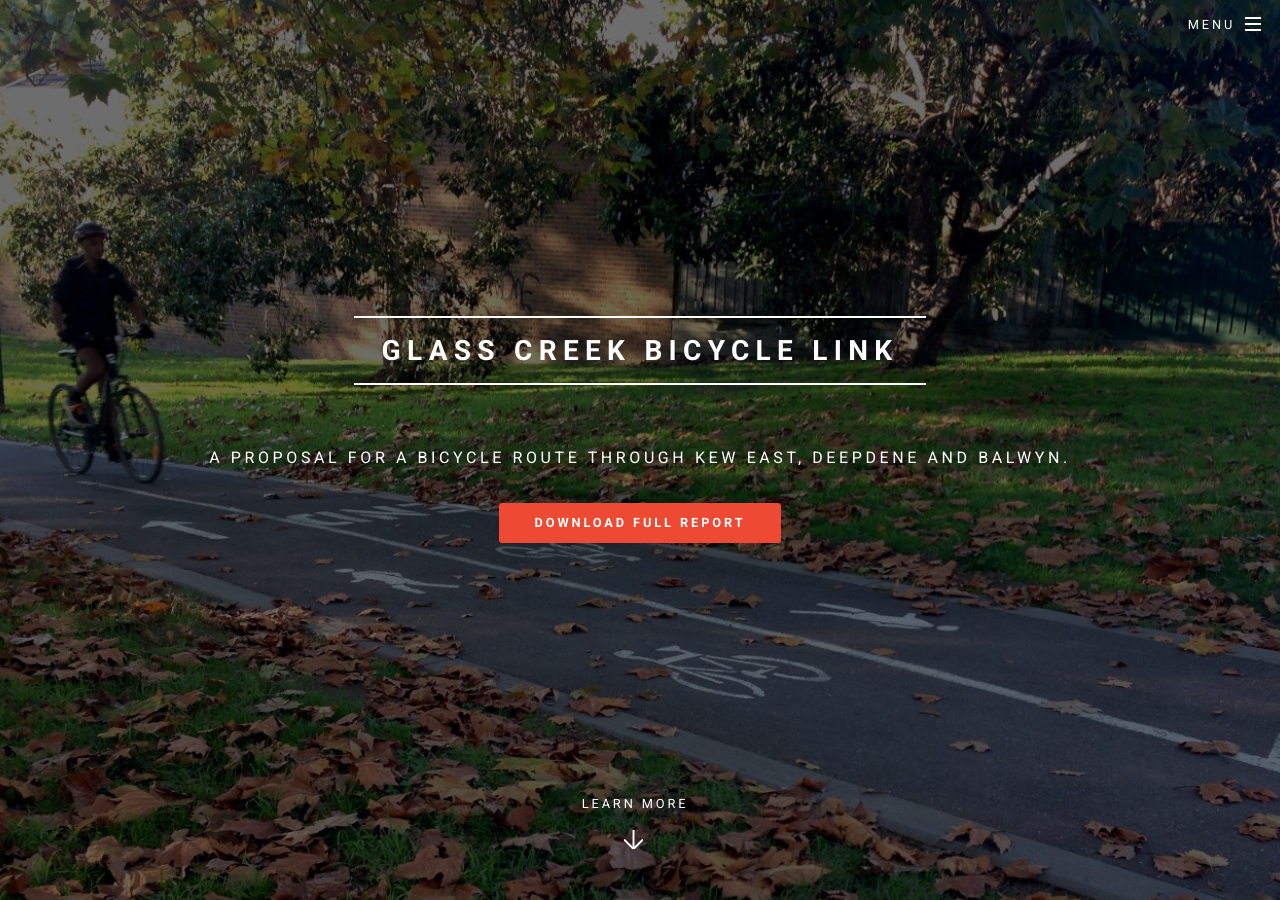
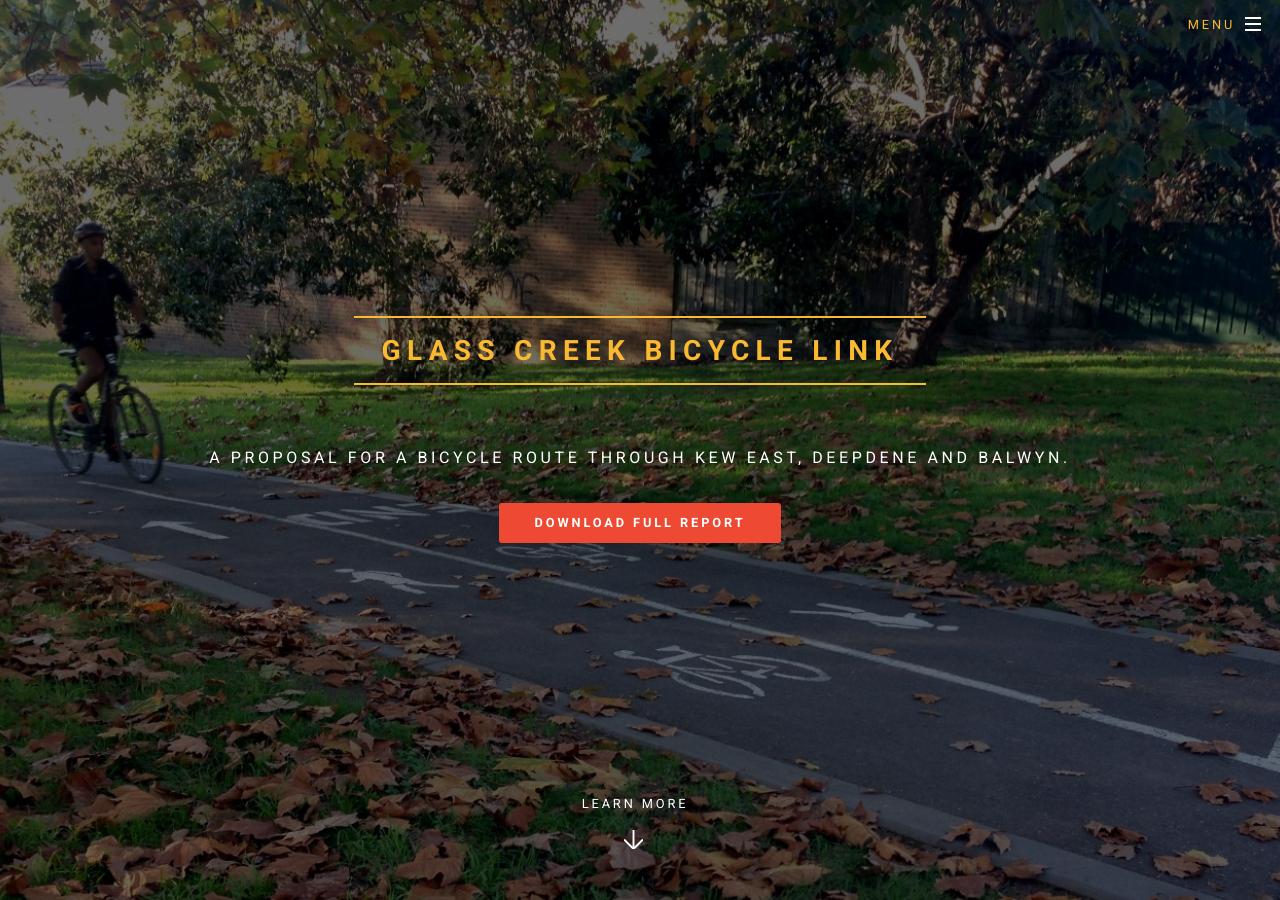
Before and after one commit to boroondarabike/glasscreek-old, a Jekyll site: the page built from index.html, in a window 1280 px wide and 900 px high. Built offline with Jekyll 4.4.1, drawn with Linux system fonts in a browser that asks for light colours.

Commit message:
Changed colours to report standard

```diff
--- a/_sass/libs/_vars.scss
+++ b/_sass/libs/_vars.scss
@@ -37,9 +37,9 @@
 
 // Palette.
 	$palette: (
-		bg:					#2e3842,
+		bg:					#2f3131,
 		fg:					#fff,
-		fg-bold:			#fff,
+		fg-bold:			#f9ba32,
 		fg-light:			rgba(255,255,255,0.5),
 		border:				#fff,
 		border-bg:			rgba(144,144,144,0.25),
@@ -47,7 +47,7 @@
 		border2-bg:			rgba(144,144,144,0.5),
 
 		accent1: (
-			bg:				#21b2a6,
+			bg:				#2f3131,
 			fg-bold:		#ffffff,
 			fg:				mix(#21b2a6, #ffffff, 25%),
 			fg-light:		mix(#21b2a6, #ffffff, 40%),
```
